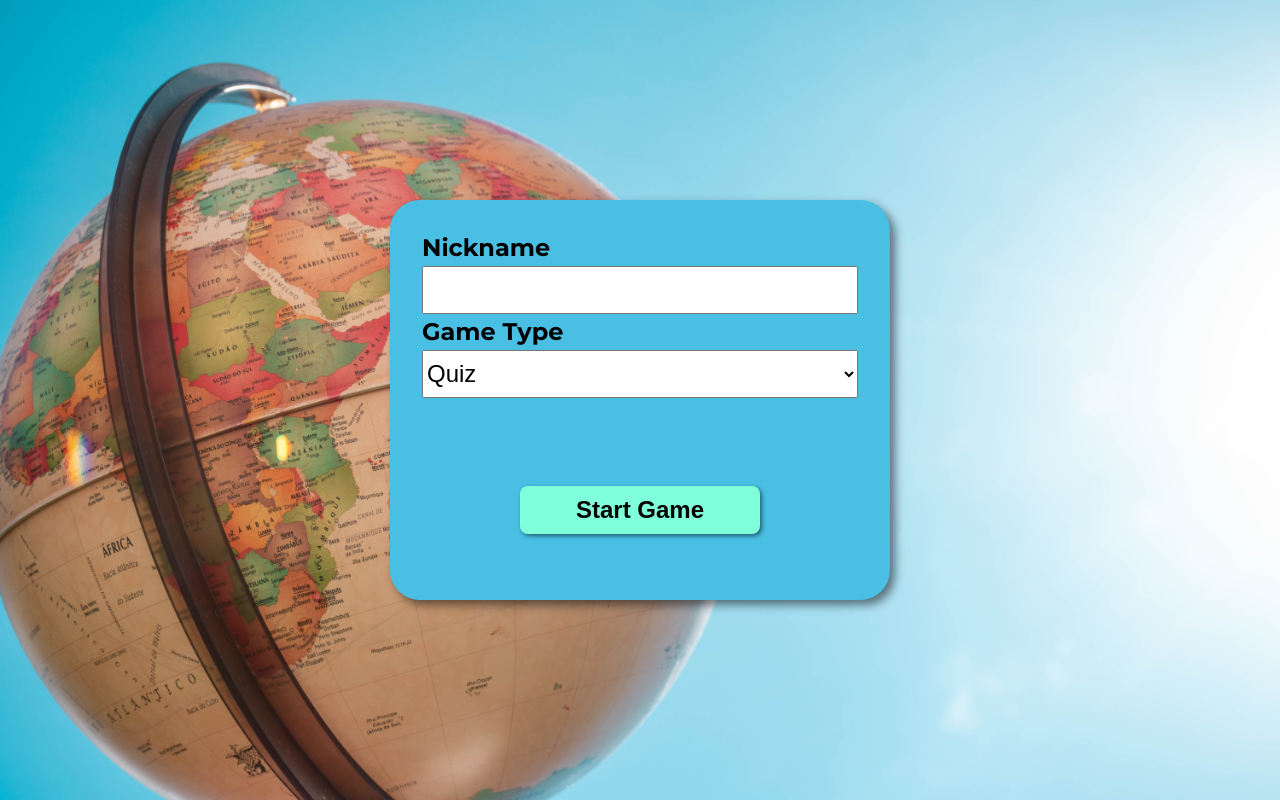
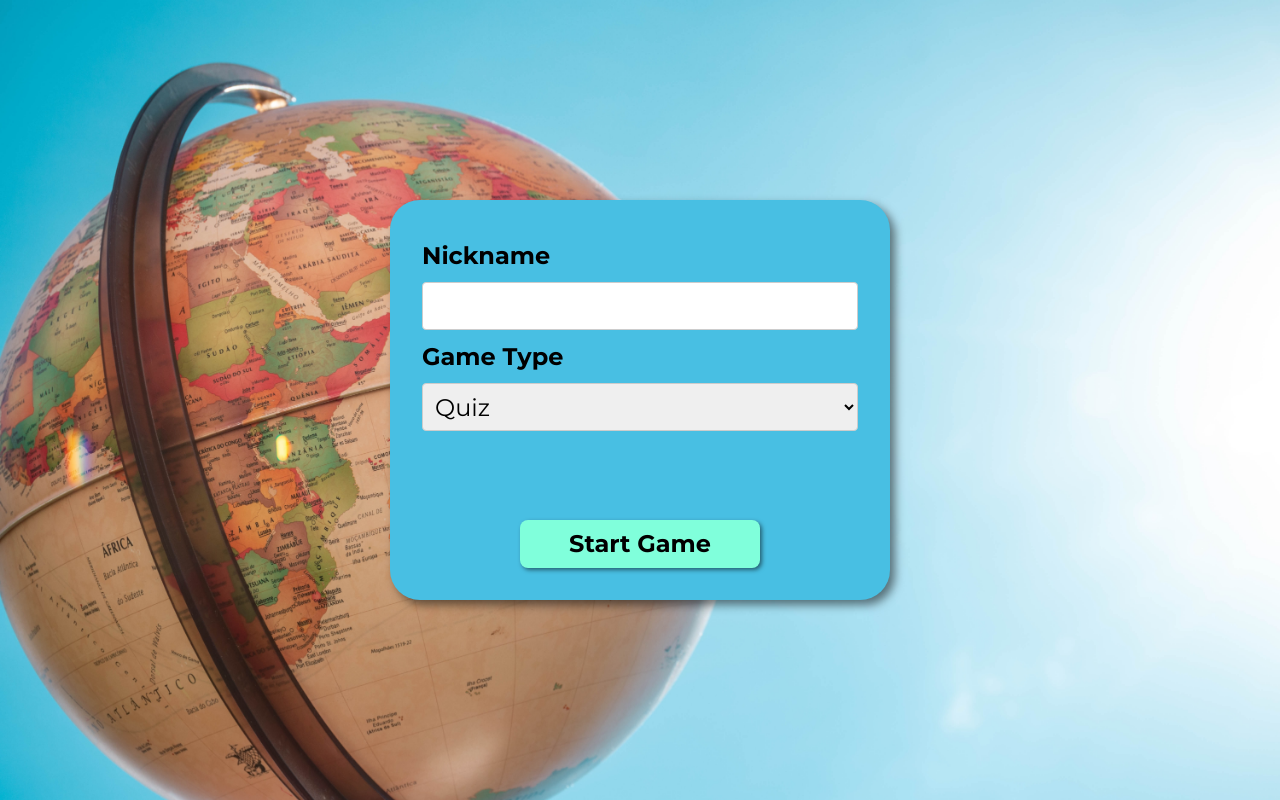
Before and after one commit to Bicskow/globe-game-frontend, a React (Create React App) app: page / in a window 1280 px wide. Built offline with nearby package versions, Linux system fonts and the light colour scheme.

Commit message:
input invalidation added

```diff
--- a/src/components/MainPage.module.css
+++ b/src/components/MainPage.module.css
@@ -18,15 +18,27 @@
   background-color: #48bfe3;
   box-shadow: 5px 5px 10px rgba(0, 0, 0, 0.5);
   display: grid;
-  grid-template-rows: 10% 15% 10% 15% 40%;
+  grid-template-rows: 15% 15% 15% 15% 40%;
   padding: 2rem;
 }
 
 .main-page--form input,
 .main-page--form select,
 .main-page--form label {
+  font: inherit;
   height: 3rem;
   font-size: 1.5rem;
+}
+
+.main-page--form input,
+.main-page--form select {
+  padding: 0.5rem;
+  border-radius: 4px;
+  border: 1px solid #ccc;
+}
+
+.invalid {
+  background-color: #e70f2c !important;
 }
 
 .main-page--form input[type="button"] {
--- a/src/components/MainPage.tsx
+++ b/src/components/MainPage.tsx
@@ -1,11 +1,30 @@
 import classes from "./MainPage.module.css";
+import useInput from "../hooks/use-input";
 
 const Main = () => {
+  const {
+    inputValue: nickName,
+    inputIsValid: nickNameIsValid,
+    inputHasError: nickNameHasError,
+    inputChangeHandler: nickNameChangeHandler,
+    inputBlurHandler: nickNameBlurHandler,
+    reset: nickNameReset,
+  } = useInput((nickName: string) => nickName !== "");
+
+  const nickNameInputClasses = nickNameHasError ? classes["invalid"] : "";
+
   return (
     <main className={classes["main-page"]}>
       <form className={classes["main-page--form"]}>
         <label htmlFor="nickname">Nickname</label>
-        <input id="nickname" type="text"></input>
+        <input
+          id="nickname"
+          type="text"
+          className={nickNameInputClasses}
+          onChange={nickNameChangeHandler}
+          onBlur={nickNameBlurHandler}
+          value={nickName}
+        ></input>
         <label htmlFor="game-type-select">Game Type</label>
         <select name="game-type" id="game-type-select">
           <option value="quiz">Quiz</option>
```
